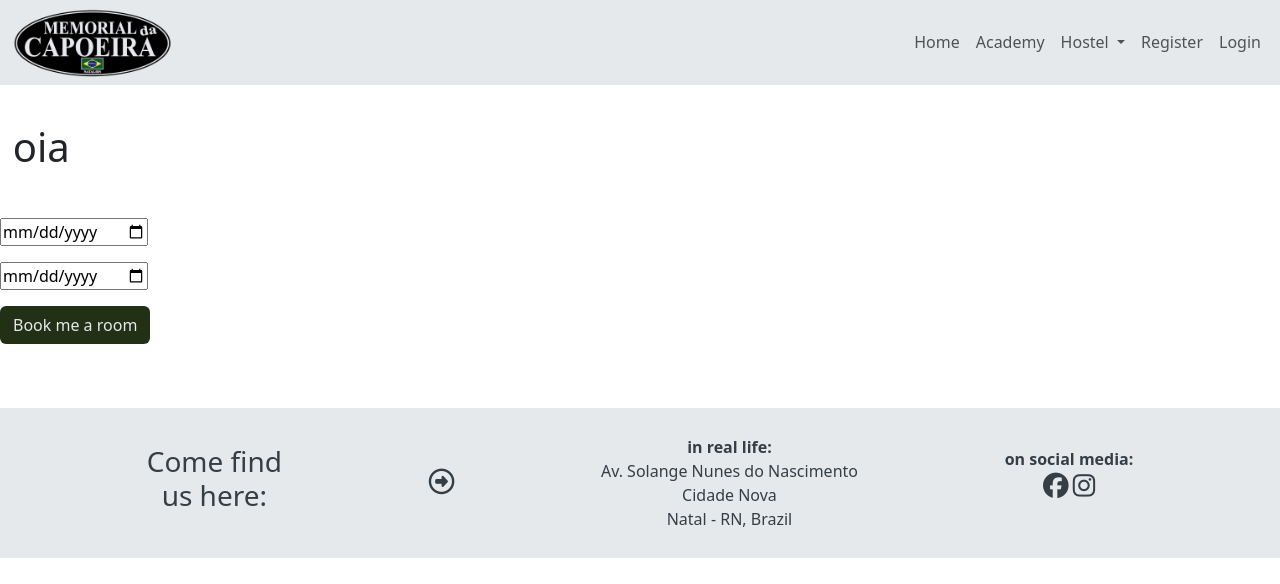
After one commit to ellikarg/firsteverfullstack, a Django app: page /room/oia/ in a window 1280 px wide. The commit adds this page. Shown: the top 584 px of the page. Run offline with Django 3.2, Linux system fonts and the light colour scheme; tables that the repository leaves empty hold one stand-in row (values such as "Sample post"); some libraries are stand-ins or nearby versions.

Commit message:
feat: add booking form to RoomDetailView w. datepicking

```diff
--- a/firsteverfullstack/settings.py
+++ b/firsteverfullstack/settings.py
@@ -50,7 +50,11 @@ INSTALLED_APPS = [
     'cloudinary_storage',
     'django.contrib.staticfiles',
     'cloudinary',
+    'widget_tweaks',
+
+    #my_apps
     'hostel',
+    'hostel.booking_functions',
 ]
 
 SITE_ID = 1
--- a/firsteverfullstack/urls.py
+++ b/firsteverfullstack/urls.py
@@ -15,9 +15,11 @@ Including another URLconf
 """
 from django.contrib import admin
 from django.urls import path, include
+from django.conf import settings
+from django.conf.urls.static import static
 
 urlpatterns = [
     path('admin/', admin.site.urls),
     path('', include('hostel.urls')),
     path('accounts/', include('allauth.urls')),
-]
+] + static(settings.STATIC_URL, document_root=settings.STATIC_ROOT)
--- a/hostel/forms.py
+++ b/hostel/forms.py
@@ -2,12 +2,7 @@ from django import forms
 from .models import Booking
 
 
-class AvailabilityForm(forms.Form):
-    rooms = (
-        ('Oiá', 'Oiá'),
-        ('Ogum', 'Ogum'),
-    )
-
-    room_choices = forms.ChoiceField(choices=rooms, required=True)
-    check_in = forms.DateField(input_formats=["%Y-%m-%d", ], required=True)
-    check_out = forms.DateField(input_formats=["%Y-%m-%d", ], required=True)
+class BookingForm(forms.ModelForm):
+    class Meta:
+        model = Booking
+        fields = ('check_in', 'check_out')
--- a/hostel/models.py
+++ b/hostel/models.py
@@ -4,8 +4,8 @@ from django.conf import settings
 
 class Room(models.Model):
     rooms = (
-        ('Oiá', 'Oiá'),
-        ('Ogum', 'Ogum'),
+        ('oia', 'OIÁ with 1 bed for 2 persons'),
+        ('ogum', 'OGUM with 2 beds for 2 persons'),
     )
     id = models.IntegerField(primary_key=True)
     name = models.CharField(max_length=20, choices=rooms)
@@ -25,5 +25,8 @@ class Booking(models.Model):
     check_in = models.DateField()
     check_out = models.DateField()
 
+    class Meta:
+        ordering = ['room', 'check_in']
+
     def __str__(self):
         return f"{self.user} has booked {self.room} from {self.check_in} until {self.check_out}"
--- a/hostel/urls.py
+++ b/hostel/urls.py
@@ -1,13 +1,14 @@
 from django.urls import path
 from . import views
-from .views import RoomList, BookingList, BookingView
+from .views import RoomView, BookingList, BookingView, RoomDetailView
 
 app_name = 'hostel'
 
 urlpatterns = [
     path('', views.home, name='home'),
     path('academy/', views.academy, name='academy'),
-    path('room_list/', RoomList.as_view(), name='RoomList'),
-    path('booking_list/', BookingList.as_view(), name='BookingList'),
+    path('room_list/', RoomView.as_view(), name='Room_view'),
+    path('booking_list/', BookingList.as_view(), name='booking_list'),
     path('book/', BookingView.as_view(), name='booking_view'),
+    path('room/<str:name>/', RoomDetailView.as_view(), name='room_detail_view'),
 ]
--- a/hostel/views.py
+++ b/hostel/views.py
@@ -1,8 +1,8 @@
 from django.shortcuts import render, HttpResponse
-from django.views.generic import ListView, FormView
+from django.views.generic import ListView, FormView, View
 from .models import Room, Booking
-from .forms import AvailabilityForm
-from .availability import check_availability
+from .forms import BookingForm
+from hostel.booking_functions.availability import check_availability
 
 
 def home(request):
@@ -13,7 +13,7 @@ def academy(request):
     return render(request, 'hostel/academy.html')
 
 
-class RoomList(ListView):
+class RoomView(ListView):
     model = Room
 
 
@@ -21,19 +21,35 @@ class BookingList(ListView):
     model = Booking
 
 
-class BookingView(FormView):
-    form_class = AvailabilityForm
-    template_name = 'hostel/availability_form.html'
+class RoomDetailView(View):
+    def get(self, request, *args, **kwargs):
+        rooms = self.kwargs.get('name', None)
+        form = BookingForm()
+        room_exists = Room.objects.filter(name=rooms).exists()
+        if room_exists:
+            room = Room.objects.get(name=rooms)
+            room_name = room.name
+            context = {
+                'rooms': room_name,
+                'form': form,
+            }
+            return render(request, 'hostel/room_detail_view.html', context)
+        else:
+            return HttpResponse('Room does not exist')
 
-    def form_valid(self, form):
-        data = form.cleaned_data
-        room_list = Room.objects.filter(name=data['room_choices'])
+
+    def post(self, request, *args, **kwargs):
+        rooms = self.kwargs.get('name', None)
+        room_list = Room.objects.filter(name=rooms)
+        form = BookingForm(request.POST)
+
+        if form.is_valid():
+            data = form.cleaned_data
+
         available_rooms = []
-
         for room in room_list:
             if check_availability(room, data['check_in'], data['check_out']):
                 available_rooms.append(room)
-                print(available_rooms)
 
         if len(available_rooms) > 0:
             room = available_rooms[0]
@@ -47,3 +63,30 @@ class BookingView(FormView):
             return HttpResponse(booking)
         else:
             return HttpResponse('Sorry, this room is already booked in the time you chose. Please try another room or date!')
+
+
+class BookingView(FormView):
+    form_class = BookingForm
+    template_name = 'hostel/availability_form.html'
+
+    def form_valid(self, form):
+        data = form.cleaned_data
+        room_list = Room.objects.filter(name=data['room_choices'])
+        available_rooms = []
+
+        for room in room_list:
+            if check_availability(room, data['check_in'], data['check_out']):
+                available_rooms.append(room)
+
+        if len(available_rooms) > 0:
+            room = available_rooms[0]
+            booking = Booking.objects.create(
+                user=self.request.user,
+                room=room,
+                check_in=data['check_in'],
+                check_out=data['check_out']
+            )
+            booking.save()
+            return HttpResponse(booking)
+        else:
+            return HttpResponse('Sorry, this room is already booked in the time you chose. Please try another room or date!')
--- a/requirements.txt
+++ b/requirements.txt
@@ -4,6 +4,7 @@ dj-database-url==0.5.0
 dj3-cloudinary-storage==0.0.6
 Django==3.2.21
 django-allauth==0.56.1
+django-widget-tweaks==1.5.0
 gunicorn==21.2.0
 oauthlib==3.2.2
 psycopg2==2.9.7
--- a/templates/hostel/base.html
+++ b/templates/hostel/base.html
@@ -32,10 +32,10 @@
         <div class="collapse navbar-collapse" id="navbarSupportedContent">
             <ul class="navbar-nav ms-auto">
                 <li class="nav-item">
-                    <a class="nav-link" href="/">Home<span class="sr-only">(current)</span></a>
+                    <a class="nav-link" href="{% url 'hostel:home' %}">Home<span class="sr-only">(current)</span></a>
                 </li>
                 <li class="nav-item">
-                    <a class="nav-link" href="academy/">Academy</a>
+                    <a class="nav-link" href="{% url 'hostel:academy' %}">Academy</a>
                 </li>
                 <li class="nav-item dropdown">
                     <a class="nav-link dropdown-toggle" href="#" id="navbarDropdown" role="button"
--- a/templates/hostel/home.html
+++ b/templates/hostel/home.html
@@ -21,7 +21,7 @@
             <div class="card-body">
                 <h5 class="card-title">The Academy</h5>
                 <p class="card-text">Find some information about the Academy, when classes of Capoeira take place and info about the Capoeira Shows.</p>
-                <a href="#" class="btn btn-custom">Academy</a>
+                <a href="{% url 'hostel:academy' %}" class="btn btn-custom">Academy</a>
             </div>
         </div>
         <div class="card" style="width: 18rem;">
--- /dev/null
+++ b/templates/hostel/room_detail_view.html
@@ -0,0 +1,15 @@
+{% extends 'hostel/base.html' %}
+{% load widget_tweaks %}
+
+{% block content %}
+
+<h1>{{ rooms }}</h1>
+
+<form action="" method="POST">
+    <p>{% render_field form.check_in placeholder="Pick a Date" type="date" %}</p>
+    <p>{% render_field form.check_out placeholder="Pick a Date" type="date" %}</p>
+    {% csrf_token %}
+    <button type="Submit" class="btn btn-custom">Book me a room</button>
+</form>
+
+{% endblock %}
```
Also changed, not shown: hostel/booking_functions/__init__.py (added), hostel/booking_functions/availability.py (renamed from hostel/availability.py), hostel/migrations/0004_alter_room_name.py (added), hostel/migrations/0005_alter_room_name.py (added).
